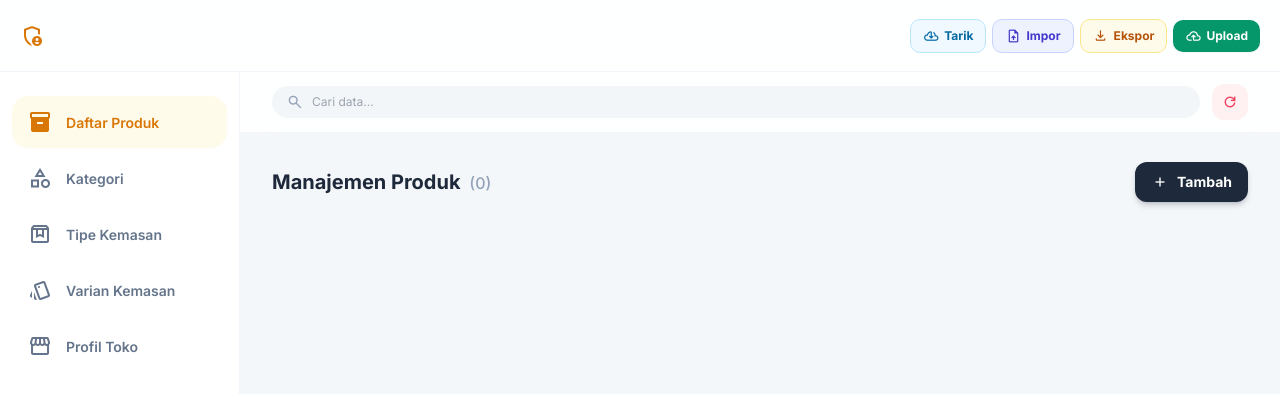
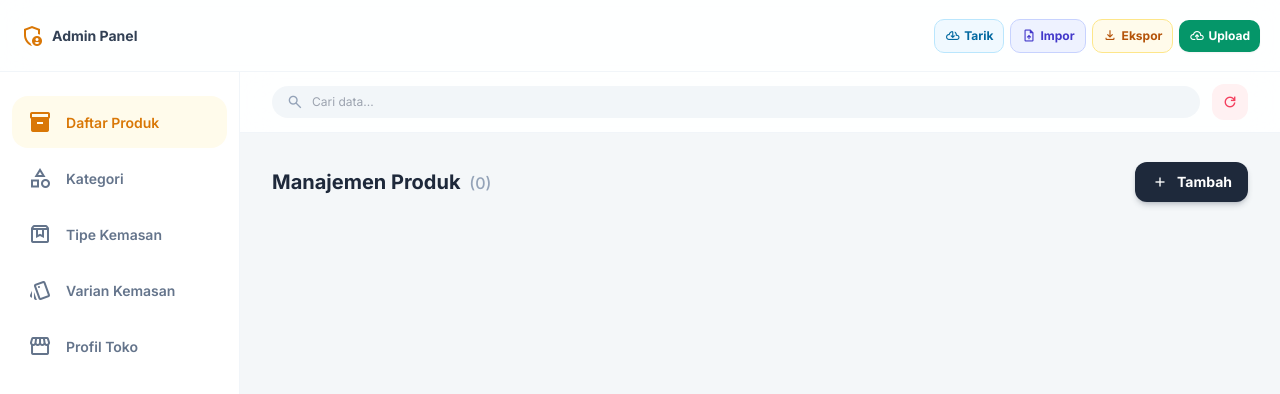
Before and after one commit to jandess/toko, a website: page public/gemini.html in a window 1280 px wide. Shown: the top 394 px of the page. Drawn offline with nearby package versions, Linux system fonts and the light colour scheme.

Commit message:
Update gemini.html

```diff
--- a/public/gemini.html
+++ b/public/gemini.html
@@ -125,18 +125,31 @@
       display: inline-flex;
       align-items: center;
       justify-content: center;
-      gap: 5px;
-      padding: 7px 12px;
+      gap: 4px;
+      padding: 7px 10px;
       border-radius: 10px;
       font-size: 12px;
       font-weight: 700;
       transition: all 0.2s;
       cursor: pointer;
-      shadow: 0 1px 2px rgba(0, 0, 0, 0.05);
+      white-space: nowrap;
+      flex-shrink: 0;
     }
 
     .action-btn:active {
       transform: scale(0.95);
+    }
+
+    @media (max-width: 400px) {
+      .action-btn {
+        padding: 6px 7px;
+        font-size: 10px;
+        gap: 2px;
+      }
+
+      .action-btn .material-symbols-outlined {
+        font-size: 14px !important;
+      }
     }
 
     .item-card {
@@ -255,27 +268,32 @@
 
   <div id="app" class="min-h-screen flex flex-col">
     <header
-      class="bg-white/90 backdrop-blur-lg border-b border-slate-100 fixed top-0 left-0 w-full z-50 h-[72px] px-5 flex items-center justify-between gap-2 shadow-xs">
-      <div class="flex items-center gap-2">
+      class="bg-white/90 backdrop-blur-lg border-b border-slate-100 fixed top-0 left-0 w-full z-50 h-[72px] px-3 md:px-5 flex items-center justify-between gap-2 shadow-xs">
+      <div class="flex items-center gap-2 shrink-0">
         <span class="material-symbols-outlined text-amber-600 text-2xl">admin_panel_settings</span>
+        <span class="hidden md:block text-sm font-bold text-slate-700">Admin Panel</span>
       </div>
-      <div class="flex items-center gap-1.5 overflow-x-auto no-scrollbar py-1">
+      <div class="flex items-center gap-1 md:gap-1.5 py-1">
         <button onclick="loadDataFromGithubPublic()"
           class="action-btn bg-sky-50 text-sky-700 hover:bg-sky-100 border border-sky-200">
-          <span class="material-symbols-outlined text-[16px]">cloud_download</span> Tarik
+          <span class="material-symbols-outlined text-[15px]">cloud_download</span>
+          <span>Tarik</span>
         </button>
         <label
           class="action-btn bg-indigo-50 text-indigo-700 hover:bg-indigo-100 border border-indigo-200 cursor-pointer">
-          <span class="material-symbols-outlined text-[16px]">upload_file</span> Impor
+          <span class="material-symbols-outlined text-[15px]">upload_file</span>
+          <span>Impor</span>
           <input type="file" accept=".json" id="importFile" class="hidden" onchange="handleImport(event)" />
         </label>
         <button onclick="exportData()"
           class="action-btn bg-amber-50 text-amber-700 hover:bg-amber-100 border border-amber-200">
-          <span class="material-symbols-outlined text-[16px]">download</span> Ekspor
+          <span class="material-symbols-outlined text-[15px]">download</span>
+          <span>Ekspor</span>
         </button>
         <button onclick="pushDataToGithub()"
           class="action-btn bg-emerald-600 text-white hover:bg-emerald-700 shadow-sm">
-          <span class="material-symbols-outlined text-[16px]">cloud_upload</span> Upload
+          <span class="material-symbols-outlined text-[15px]">cloud_upload</span>
+          <span>Upload</span>
         </button>
       </div>
     </header>
```
